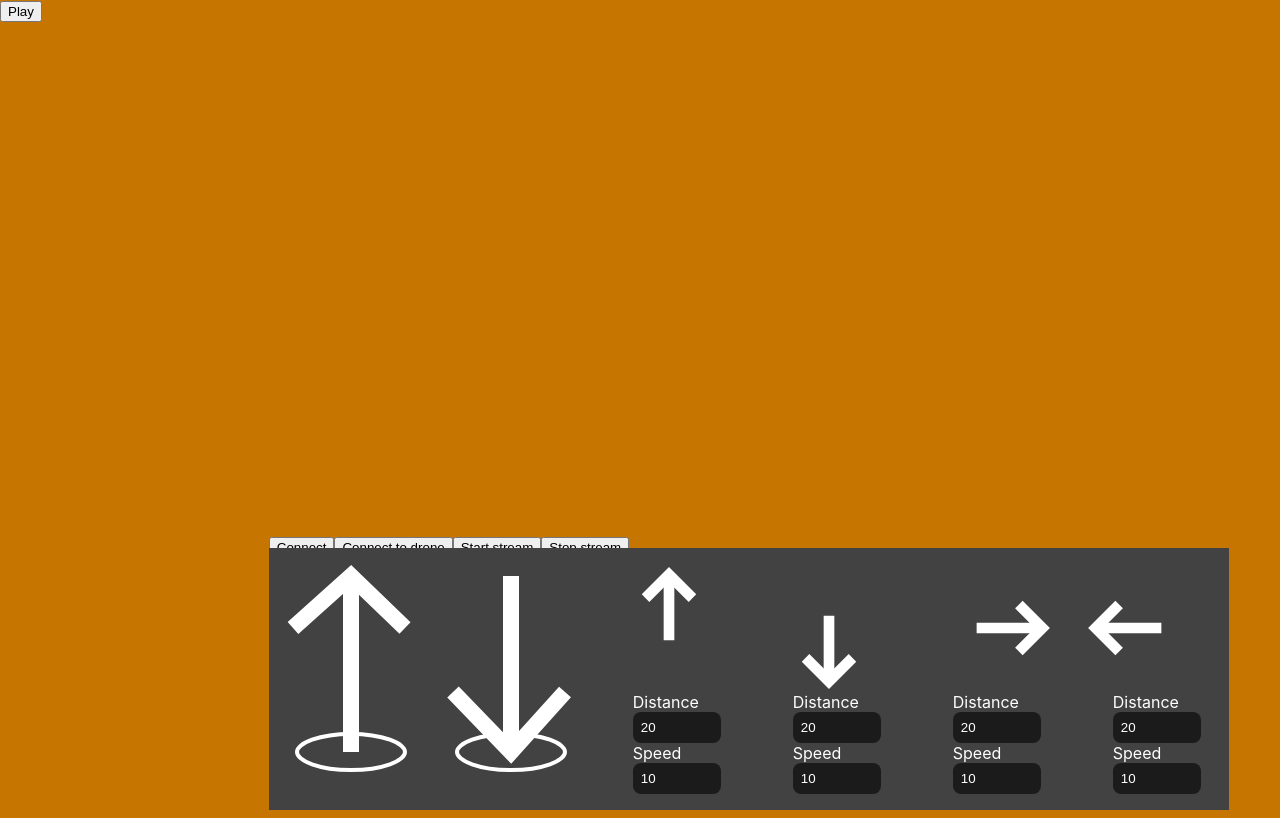
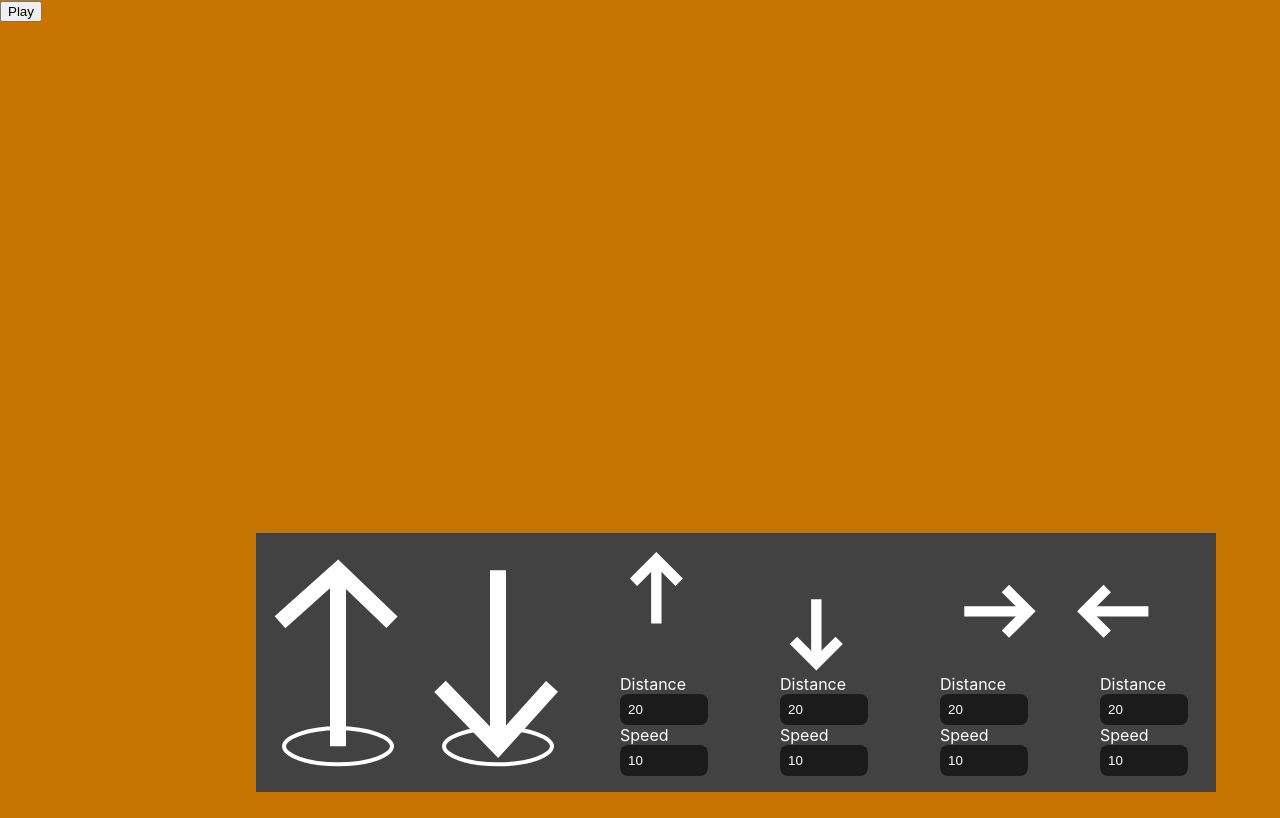
Before and after one commit to Ragnar-H/TelloGo, a React (Create React App) app in the folder client/: page / in a window 1280 px wide. Built offline with nearby package versions, Linux system fonts and the light colour scheme.

Commit message:
Ensure grid does not blow over in height

```diff
--- a/client/src/CommandBoard.tsx
+++ b/client/src/CommandBoard.tsx
@@ -218,14 +218,12 @@
   return (
     <div
       style={{
-        minHeight: '100vh',
         height: '100vh',
         display: 'grid',
         gridTemplateAreas: `'queue video'
                             'queue commands'`,
         gridTemplateColumns: '1fr 4fr',
-        gridTemplateRows: '2fr 1fr',
-        gridGap: '1rem',
+        gridTemplateRows: 'minmax(0, 2fr) minmax(0, 1fr)',
       }}
     >
       <DragDropContext onDragEnd={onDragEnd}>
--- a/client/src/ControlCommand.tsx
+++ b/client/src/ControlCommand.tsx
@@ -13,7 +13,13 @@
 export function ControlCommand(props: Props) {
   return (
     <div style={{ height: '100%', width: '100%' }}>
-      <svg viewBox="0 0 32 52" fill="none" xmlns="http://www.w3.org/2000/svg">
+      <svg
+        viewBox="0 0 32 52"
+        fill="none"
+        xmlns="http://www.w3.org/2000/svg"
+        height="100%"
+        width="100%"
+      >
         <path d="M16.5 3L16.5 47" stroke={secondaryTextColor} strokeWidth="4" />
         {props.action === 'takeoff' ? (
           <path d="M30 16L16.5 3L2 16" stroke={secondaryTextColor} strokeWidth="4" />
--- a/client/src/DraggableCommands.tsx
+++ b/client/src/DraggableCommands.tsx
@@ -74,6 +74,8 @@
     <div
       style={{
         display: 'flex',
+        height: '100%',
+        width: '100%',
         flexDirection: props.direction,
         alignItems: props.direction === 'column' ? 'center' : undefined,
       }}
```
